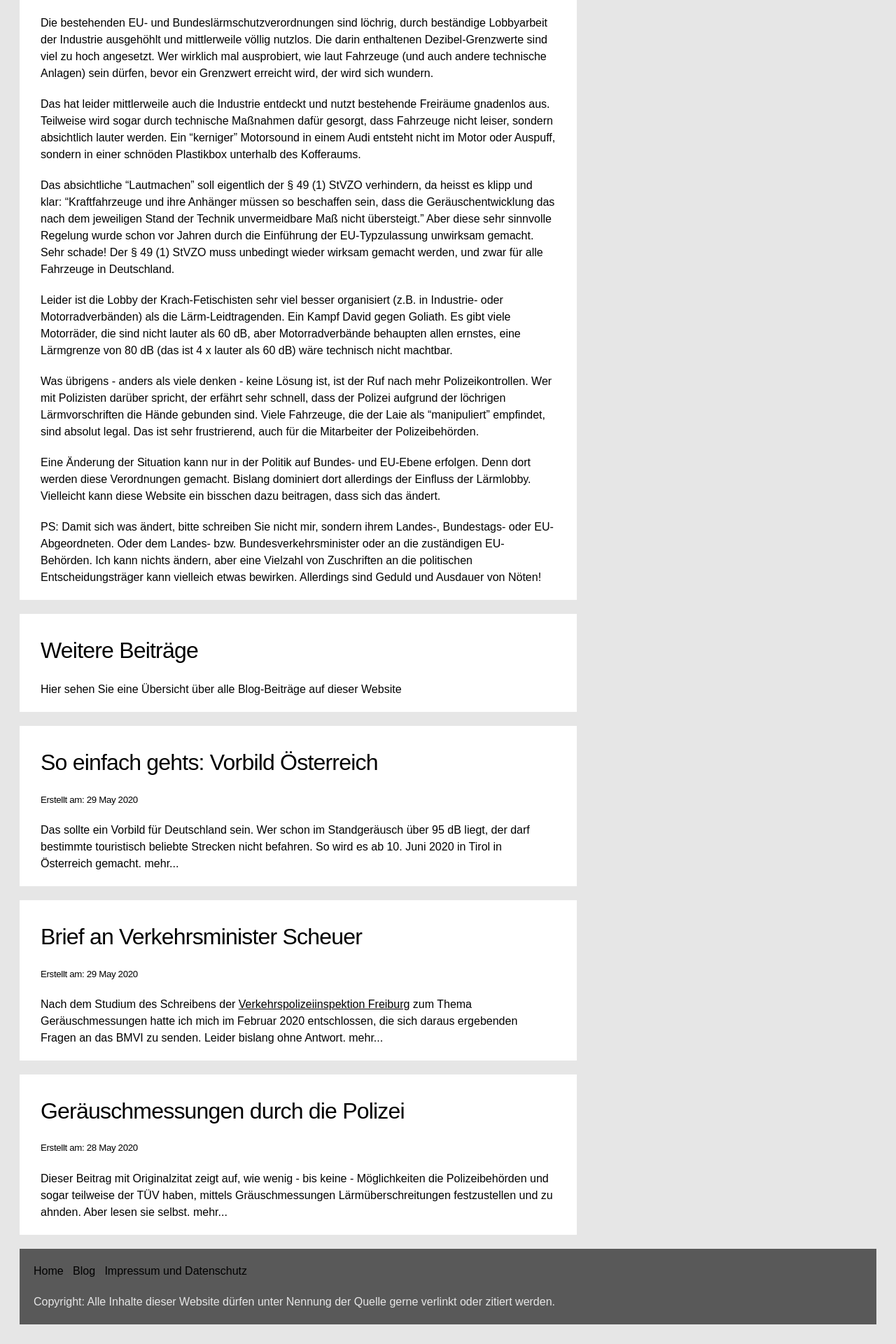
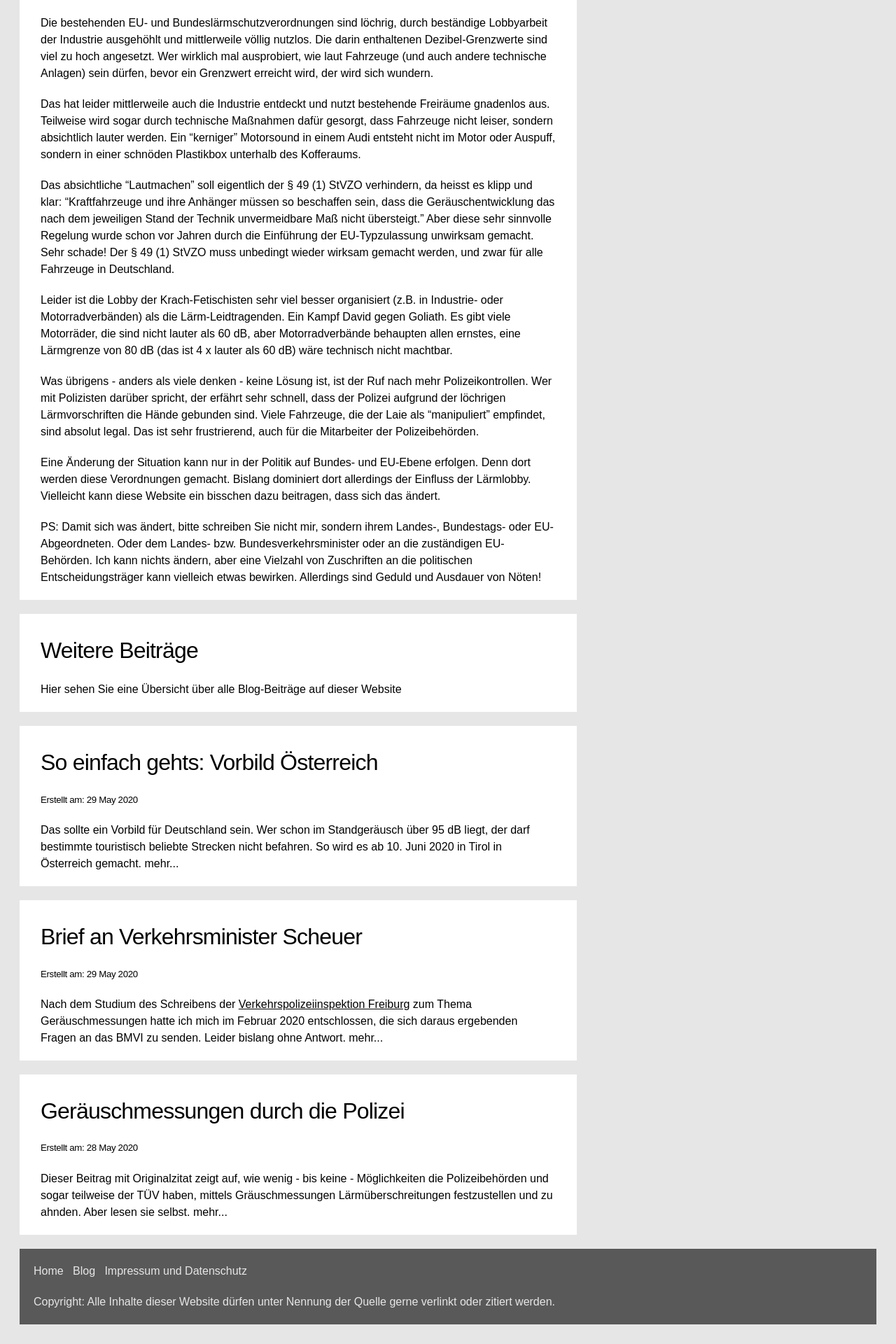
Before and after one commit to rettet-die-stille/rettet-die-stille.github.io, a Jekyll site: the page built from index.md, in a window 1280 px wide. Shown: the part 1167-3087 px from the top of the page at 70% size. Built offline with Jekyll 4.4.1, drawn with Linux system fonts in a browser that asks for light colours; our own code applies the rules of GitHub Pages for plain Markdown files.

Commit message:
Update defaultmodern.html

```diff
--- a/_layouts/defaultmodern.html
+++ b/_layouts/defaultmodern.html
@@ -124,9 +124,9 @@ layout: default
 
     <div class="footer">
       <div style="text-align: left;margin-left: 0.2;">
-        <a style="text-decoration:#e6e6e6;" href="/index.html">Home</a>&nbsp;&nbsp;
-        <a style="text-decoration:#e6e6e6;" href="/blog.html">Blog</a>&nbsp;&nbsp;
-        <a style="text-decoration:#e6e6e6;" href="/impressum.html">Impressum und Datenschutz</a>&nbsp;&nbsp;
+        <a style="color:#e6e6e6;" href="/index.html">Home</a>&nbsp;&nbsp;
+        <a style="color:#e6e6e6;" href="/blog.html">Blog</a>&nbsp;&nbsp;
+        <a style="color:#e6e6e6;" href="/impressum.html">Impressum und Datenschutz</a>&nbsp;&nbsp;
         <p>Copyright: Alle Inhalte dieser Website dürfen unter Nennung der Quelle gerne verlinkt oder zitiert werden.</p>
       </div>
 
```
